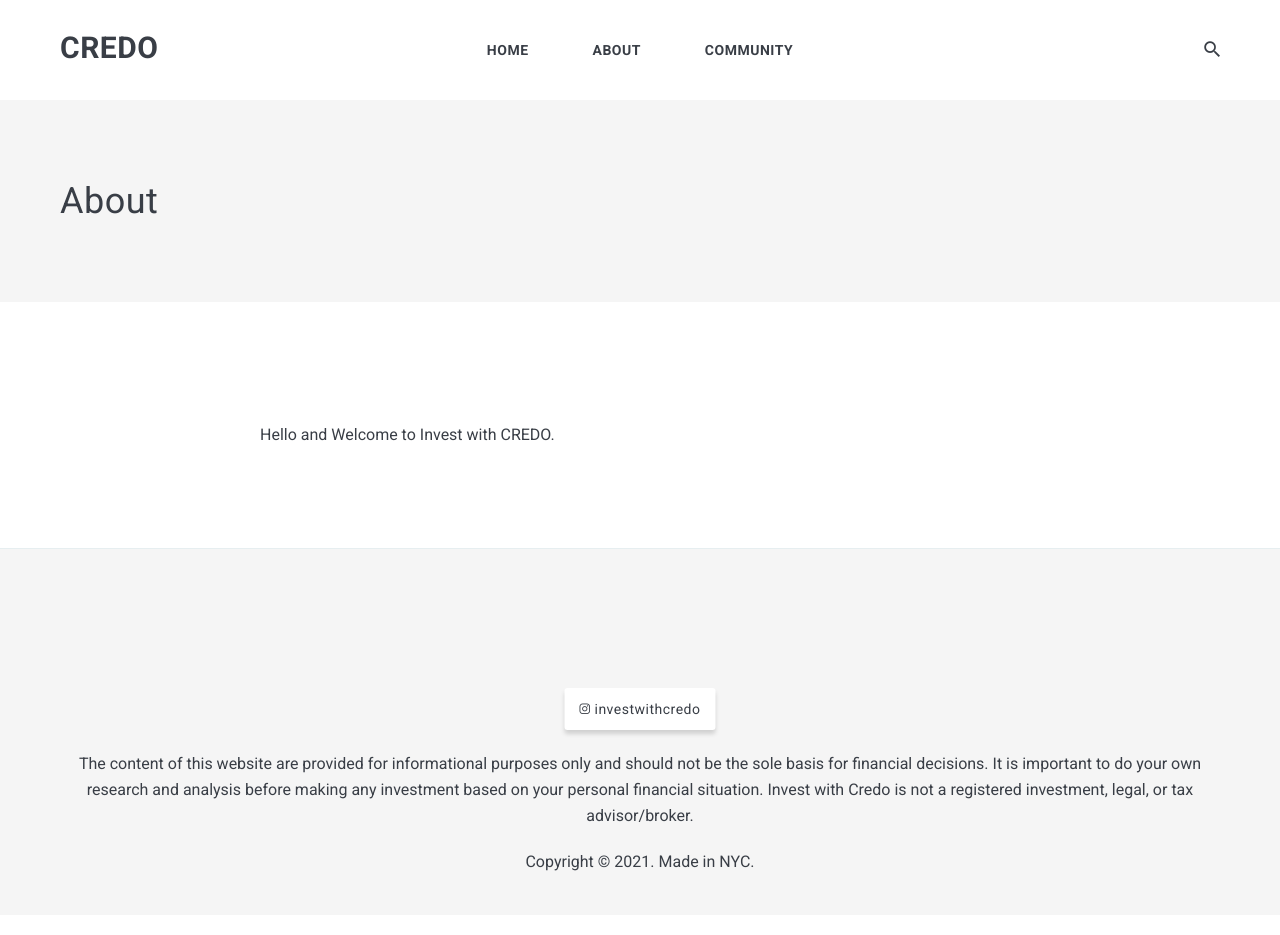
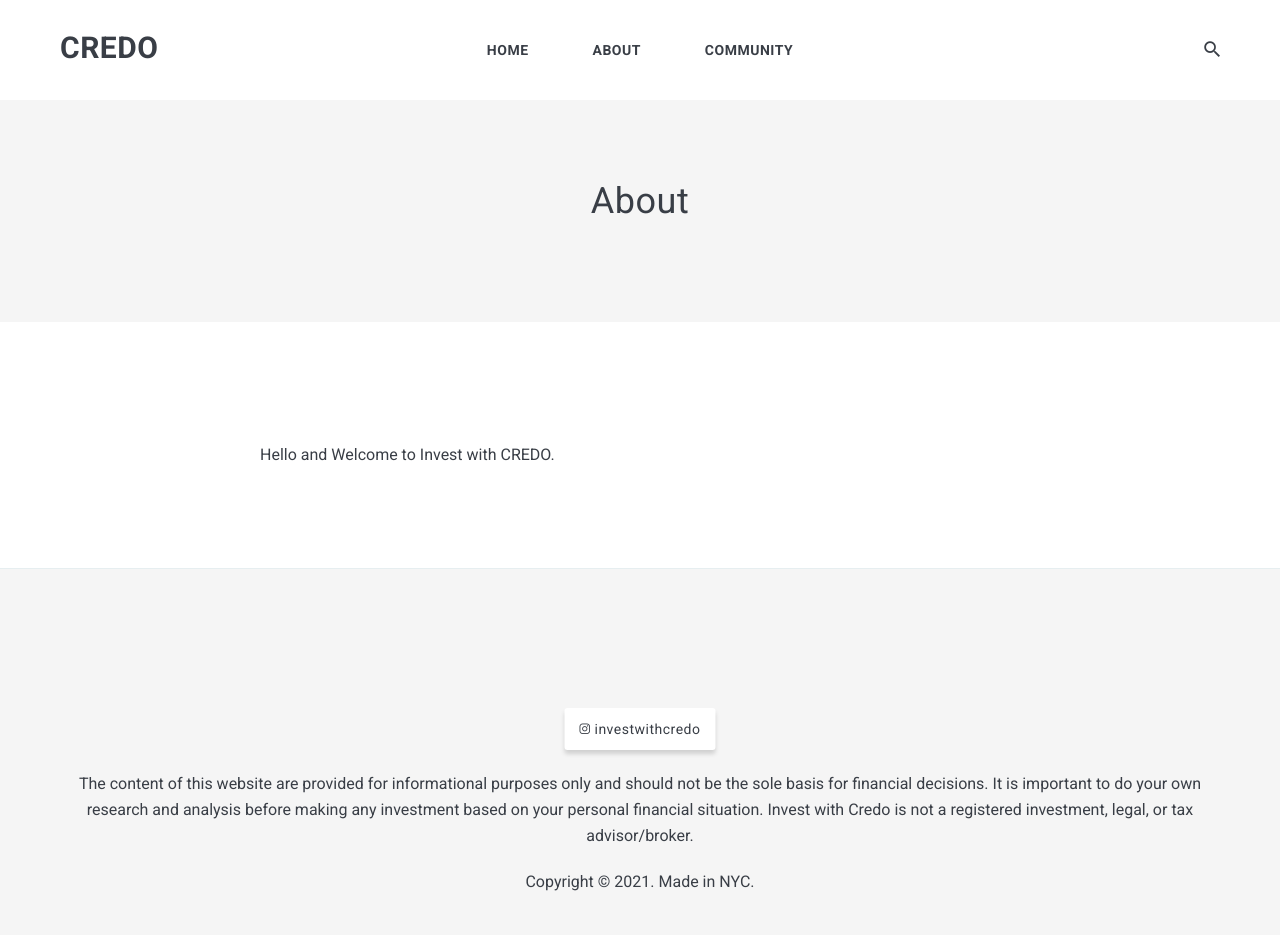
Before and after one commit to investwithcredo/investwithcredo.com, a Jekyll site: the page built from _pages/about.md, in a window 1280 px wide. Built offline with Jekyll 4.4.1, drawn with Linux system fonts in a browser that asks for light colours; nearby versions of some CDN libraries; a script that is not in the unit is left out.

Commit message:
Update _tag-page.scss

```diff
--- a/_sass/4-layouts/_tag-page.scss
+++ b/_sass/4-layouts/_tag-page.scss
@@ -6,8 +6,7 @@
   .archive-title {
     text-align: center;
     font-weight: normal;
-    display: inline;
-    margin: 0 auto;
+    display: block;
 
     span {
       font-weight: 700;
```
